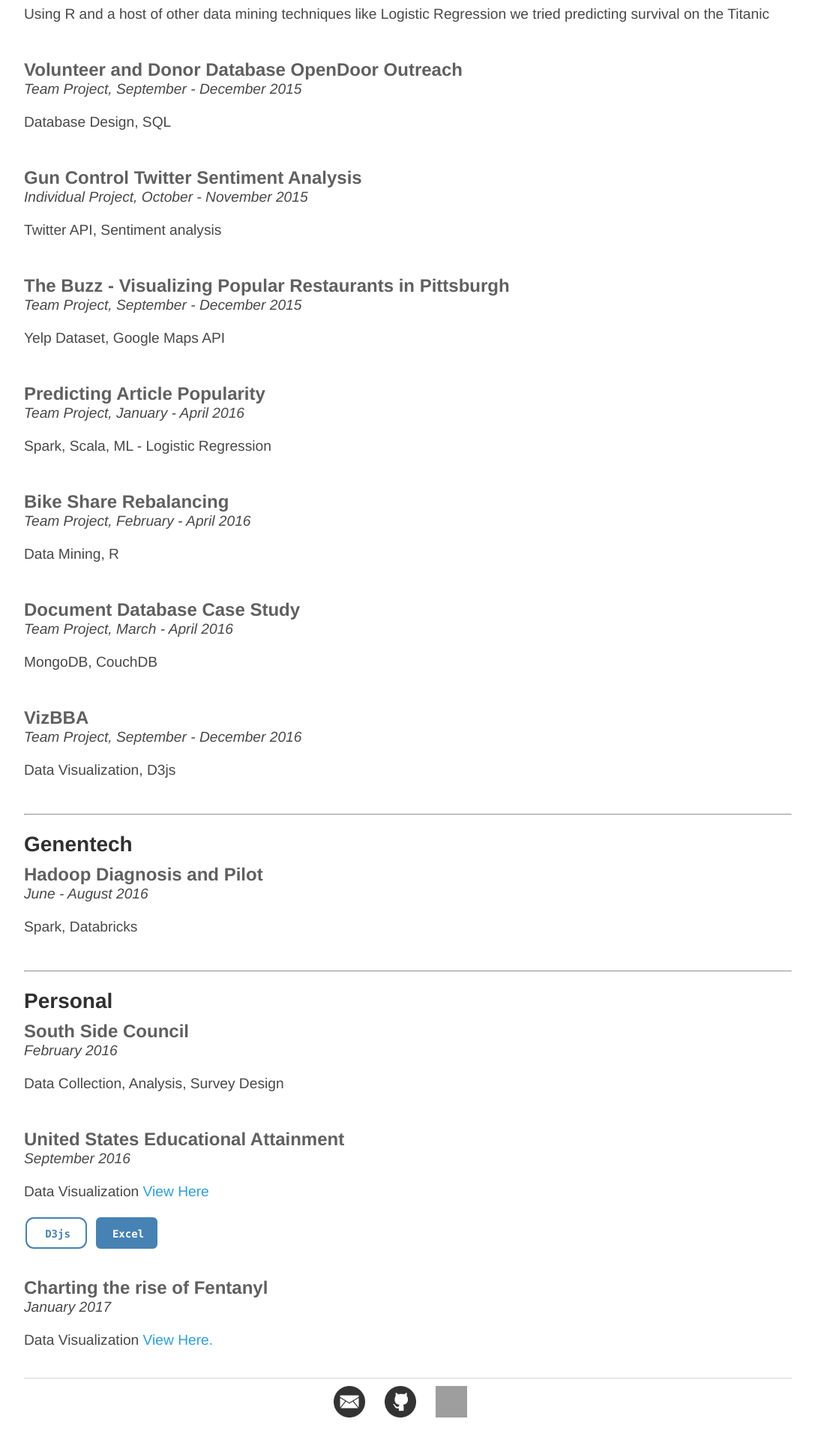
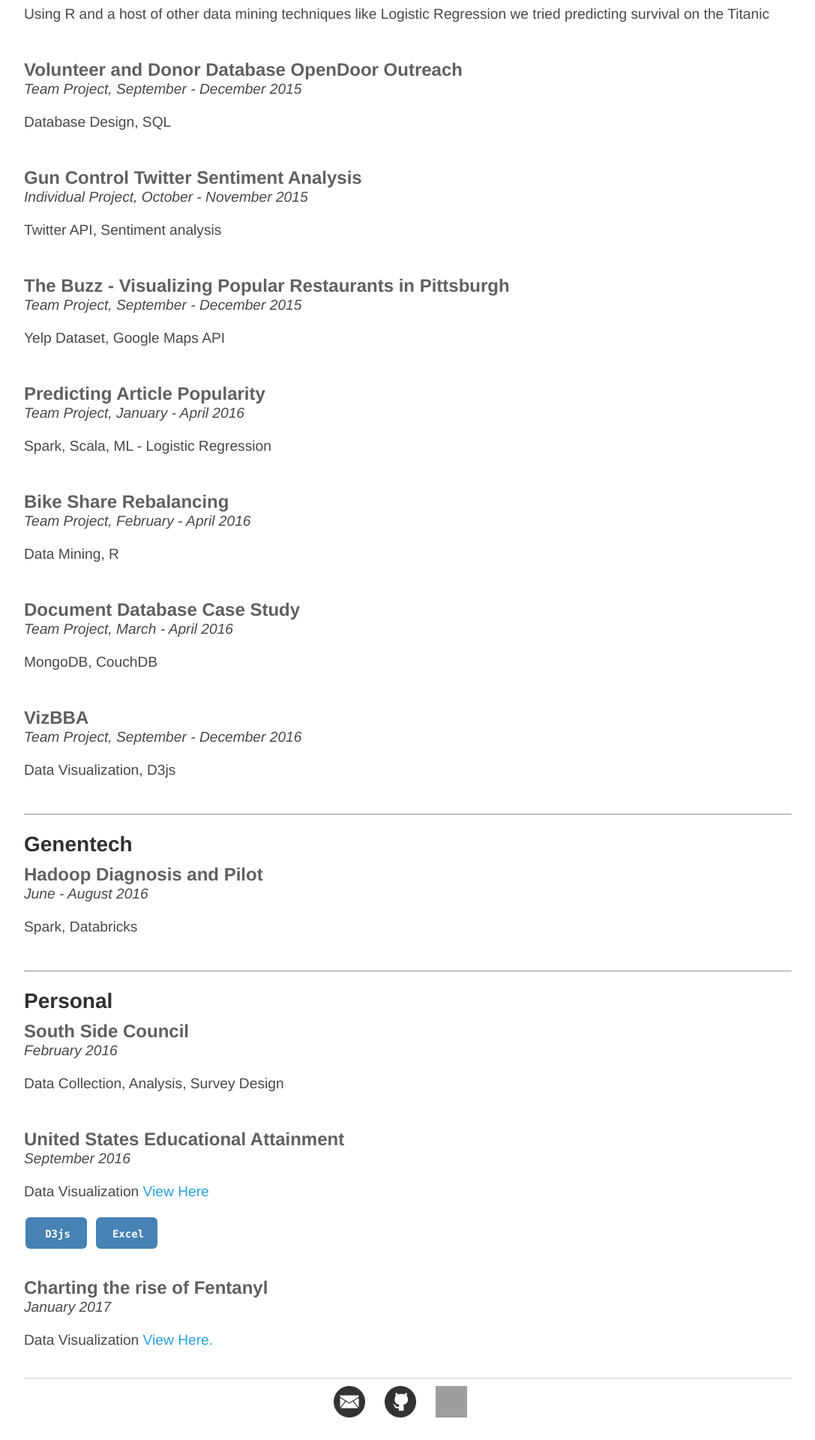
Before and after one commit to NeilBardhan/neilbardhan.github.io, a Jekyll site: the page built from projects/index.html, in a window 1280 px wide. Shown: the part 1464-3384 px from the top of the page at 75% size, without its empty margins (96-1183 px from the left). Built offline with Jekyll 4.4.1, drawn with Linux system fonts in a browser that asks for light colours; grey boxes are pictures that could not be loaded.

Commit message:
Update index.html

```diff
--- a/projects/index.html
+++ b/projects/index.html
@@ -141,8 +141,8 @@
 		<p>Data Visualization <a href = "highschool.html">View Here</a> </p>
 		<svg width="90" height="50">
   			<g>
-    				<rect x="3" y="3" rx="10" ry="10" width="80" height="40" style = "stroke:steelblue;stroke-width:2" fill="none"></rect>
-    				<text x="50%" y="50%" alignment-baseline="middle" text-anchor="middle" font-family="Consolas,monaco,monospace" font-weight="bold" font-size="14" fill="steelblue">D3js</text>
+    				<rect x="3" y="3" rx="5" ry="5" width="80" height="40" style = "stroke:steelblue;stroke-width:2" fill="steelblue"></rect>
+    				<text x="50%" y="50%" alignment-baseline="middle" text-anchor="middle" font-family="Consolas,monaco,monospace" font-weight="bold" font-size="14" fill="white">D3js</text>
   			</g>
 		</svg>
 
```
